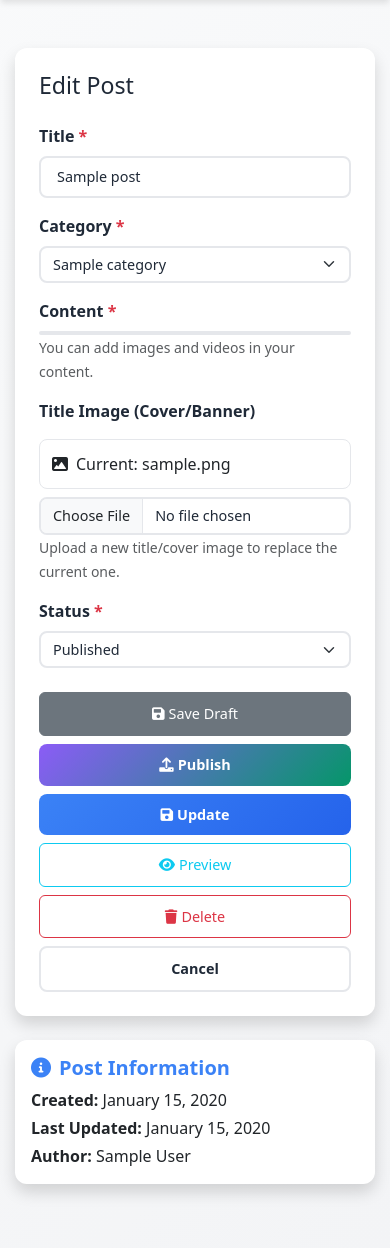
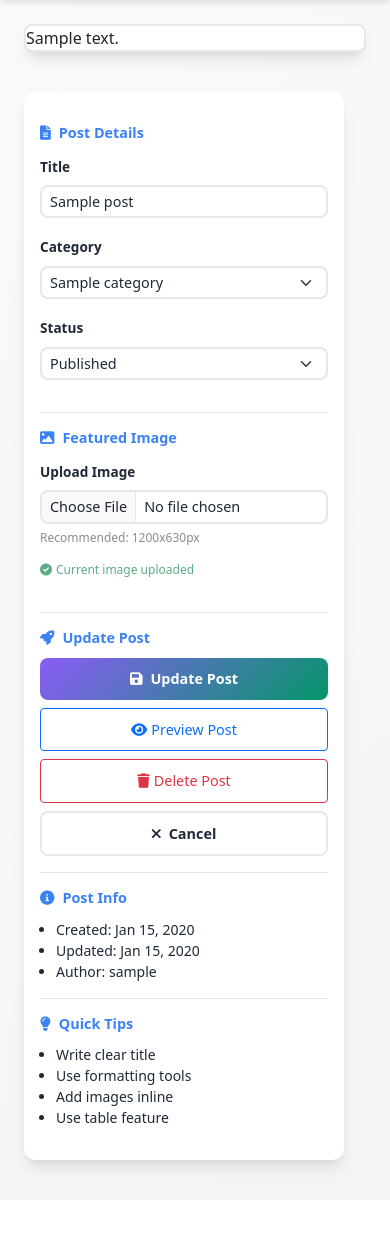
Before and after one commit to MosaddikHabib/tutorial_blog_site_django, a Django app: a page that uses templates/blog/admin_edit_post.html in a window 390 px wide. Shown: the part 115-1363 px from the top of the page. After the commit the page ends 1295 px from the top, so only its background shows below. Run offline with Django 4.2, Linux system fonts and the light colour scheme; a user stored in the database is signed in; tables that the repository leaves empty hold one stand-in row (values such as "Sample post"); some libraries are stand-ins or nearby versions.

Commit message:
Update edit post page with sidebar layout matching create post design

```diff
--- a/templates/blog/admin_edit_post.html
+++ b/templates/blog/admin_edit_post.html
@@ -306,15 +306,80 @@
                 font-size: 0.9rem;
                 padding: 10px 20px;
             }
-            .ql-toolbar {
+            .ck-toolbar {
                 font-size: 0.85rem;
             }
             .form-control, .form-select {
                 font-size: 0.9rem;
             }
-            .row .col-md-6 {
-                margin-bottom: 1rem;
+            .editor-layout {
+                flex-direction: column;
             }
+            .sidebar-controls {
+                width: 100%;
+                order: 2;
+            }
+            .editor-main {
+                order: 1;
+            }
+            .sidebar-controls .card {
+                position: relative;
+                top: 0;
+            }
+        }
+
+        /* Sidebar Layout */
+        .editor-layout {
+            display: flex;
+            gap: 1.5rem;
+            min-height: calc(100vh - 180px);
+        }
+
+        .sidebar-controls {
+            width: 320px;
+            flex-shrink: 0;
+        }
+
+        .sidebar-controls .card {
+            position: sticky;
+            top: 20px;
+        }
+
+        .editor-main {
+            flex: 1;
+            min-width: 0;
+        }
+
+        .sidebar-section {
+            padding: 1rem 0;
+            border-bottom: 1px solid var(--border-color);
+        }
+
+        .sidebar-section:last-child {
+            border-bottom: none;
+        }
+
+        .sidebar-section h6 {
+            font-weight: 700;
+            color: var(--primary-color);
+            margin-bottom: 0.75rem;
+            font-size: 0.9rem;
+        }
+
+        .sidebar-section .form-label {
+            font-size: 0.85rem;
+            margin-bottom: 0.5rem;
+        }
+
+        .sidebar-section .form-control,
+        .sidebar-section .form-select {
+            font-size: 0.9rem;
+        }
+
+        .sidebar-section small {
+            font-size: 0.75rem;
+            color: var(--text-color);
+            opacity: 0.7;
         }
 
         @media (max-width: 575px) {
@@ -359,102 +424,115 @@
         </div>
     </nav>
 
-    <div class="container my-5">
-        <div class="row justify-content-center">
-            <div class="col-lg-10">
-                <div class="card shadow">
-                    <div class="card-body p-4">
-                        <h3 class="mb-4">Edit Post</h3>
-
-                        <form method="POST" enctype="multipart/form-data" id="editForm">
+    <div class="container-fluid px-4 my-4">
+        <form method="POST" enctype="multipart/form-data" id="editPostForm">
             {% csrf_token %}
 
-                            <!-- Title -->
+            <div class="editor-layout">
+                <!-- Left Sidebar Controls -->
+                <div class="sidebar-controls">
+                    <div class="card">
+                        <div class="card-body p-3">
+                            <!-- Post Details Section -->
+                            <div class="sidebar-section">
+                                <h6><i class="fas fa-file-alt me-2"></i>Post Details</h6>
+
                                 <div class="mb-3">
-                                <label for="title" class="form-label">Title <span class="text-danger">*</span></label>
-                                <input type="text" class="form-control form-control-lg" id="title" name="title" value="{{ post.title }}" required>
+                                    <label for="title" class="form-label small">Title</label>
+                                    <input type="text" class="form-control form-control-sm" id="title" name="title" value="{{ post.title }}" placeholder="Enter post title..." required>
                                 </div>
 
-                            <!-- Category -->
                                 <div class="mb-3">
-                                <label for="category" class="form-label">Category <span class="text-danger">*</span></label>
-                                <select class="form-select" id="category" name="category" required>
-                                    <option value="">Select a category</option>
+                                    <label for="category" class="form-label small">Category</label>
+                                    <select class="form-select form-select-sm" id="category" name="category" required>
+                                        <option value="">Select category</option>
                                         {% for category in categories %}
                                         <option value="{{ category.id }}" {% if category.id == post.category.id %}selected{% endif %}>{{ category.name }}</option>
                                         {% endfor %}
                                     </select>
                                 </div>
 
-
-                            <!-- Content -->
                                 <div class="mb-3">
-                                <label for="content" class="form-label">Content <span class="text-danger">*</span></label>
-                                <div id="editor"></div>
-                                <textarea name="content" id="content" style="display:none;" required>{{ post.content }}</textarea>
-                                <small class="text-muted">You can add images and videos in your content.</small>
-                            </div>
-
-                            <!-- Title Image -->
-                            <div class="mb-3">
-                                <label for="featured_image" class="form-label">Title Image (Cover/Banner)</label>
-                                {% if post.featured_image %}
-                                <div class="current-file">
-                                    <i class="fas fa-image me-2"></i>Current: {{ post.featured_image.name }}
-                                </div>
-                                {% endif %}
-                                <input type="file" class="form-control mt-2" id="featured_image" name="featured_image" accept="image/*">
-                                <small class="text-muted">Upload a new title/cover image to replace the current one.</small>
-                            </div>
-
-
-                            <!-- Status -->
-                            <div class="mb-4">
-                                <label for="status" class="form-label">Status <span class="text-danger">*</span></label>
-                                <select class="form-select" id="status" name="status" required>
+                                    <label for="status" class="form-label small">Status</label>
+                                    <select class="form-select form-select-sm" id="status" name="status" required>
                                         <option value="draft" {% if post.status == 'draft' %}selected{% endif %}>Draft</option>
                                         <option value="published" {% if post.status == 'published' %}selected{% endif %}>Published</option>
                                     </select>
                                 </div>
+                            </div>
 
-                            <!-- Actions -->
-                            <div class="d-flex gap-2">
-                                <button type="submit" name="action" value="save" class="btn btn-secondary">
-                                    <i class="fas fa-save me-1"></i>Save Draft
-                                </button>
-                                <button type="submit" name="action" value="publish" class="btn btn-success">
-                                    <i class="fas fa-upload me-1"></i>Publish
-                                </button>
-                                <button type="submit" class="btn btn-primary">
-                                    <i class="fas fa-save me-1"></i>Update
-                                </button>
-                                {% if post.slug %}
-                                <a href="{% url 'post_detail' post.slug %}" target="_blank" class="btn btn-outline-info">
-                                    <i class="fas fa-eye me-1"></i>Preview
-                                </a>
-                                <a href="{% url 'admin_delete_post' post.slug %}" class="btn btn-outline-danger">
-                                    <i class="fas fa-trash me-1"></i>Delete
-                                </a>
-                                {% else %}
-                                <a href="/admin/blog/post/{{ post.id }}/change/" class="btn btn-outline-info">Preview</a>
+                            <!-- Media Section -->
+                            <div class="sidebar-section">
+                                <h6><i class="fas fa-image me-2"></i>Featured Image</h6>
+
+                                <div class="mb-3">
+                                    <label for="featured_image" class="form-label small">Upload Image</label>
+                                    <input type="file" class="form-control form-control-sm" id="featured_image" name="featured_image" accept="image/*">
+                                    <small class="text-muted">Recommended: 1200x630px</small>
+                                    {% if post.featured_image %}
+                                    <div class="mt-2">
+                                        <small class="text-success"><i class="fas fa-check-circle me-1"></i>Current image uploaded</small>
+                                    </div>
                                     {% endif %}
-                                <a href="{% url 'admin_dashboard' %}" class="btn btn-outline-secondary">Cancel</a>
-                            </div>
-                        </form>
                                 </div>
                             </div>
 
-                <!-- Post Info -->
-                <div class="card shadow mt-4">
-                    <div class="card-body">
-                        <h5 class="card-title"><i class="fas fa-info-circle me-2"></i>Post Information</h5>
-                        <p class="mb-1"><strong>Created:</strong> {{ post.created_at|date:"F d, Y" }}</p>
-                        <p class="mb-1"><strong>Last Updated:</strong> {{ post.updated_at|date:"F d, Y" }}</p>
-                        <p class="mb-0"><strong>Author:</strong> {{ post.author.get_full_name|default:post.author.username }}</p>
+                            <!-- Publish Section -->
+                            <div class="sidebar-section">
+                                <h6><i class="fas fa-rocket me-2"></i>Update Post</h6>
+
+                                <button type="submit" class="btn btn-success w-100 mb-2">
+                                    <i class="fas fa-save me-2"></i>Update Post
+                                </button>
+
+                                <a href="{% url 'post_detail' post.slug %}" target="_blank" class="btn btn-outline-primary w-100 btn-sm mb-2">
+                                    <i class="fas fa-eye me-1"></i>Preview Post
+                                </a>
+
+                                <a href="{% url 'admin_delete_post' post.slug %}" class="btn btn-outline-danger w-100 btn-sm mb-2">
+                                    <i class="fas fa-trash me-1"></i>Delete Post
+                                </a>
+
+                                <a href="{% url 'admin_dashboard' %}" class="btn btn-outline-secondary w-100 btn-sm">
+                                    <i class="fas fa-times me-2"></i>Cancel
+                                </a>
+                            </div>
+
+                            <!-- Post Info Section -->
+                            <div class="sidebar-section">
+                                <h6><i class="fas fa-info-circle me-2"></i>Post Info</h6>
+                                <ul class="small mb-0 ps-3">
+                                    <li>Created: {{ post.created_at|date:"M d, Y" }}</li>
+                                    <li>Updated: {{ post.updated_at|date:"M d, Y" }}</li>
+                                    <li>Author: {{ post.author.username }}</li>
+                                </ul>
+                            </div>
+
+                            <!-- Help Section -->
+                            <div class="sidebar-section">
+                                <h6><i class="fas fa-lightbulb me-2"></i>Quick Tips</h6>
+                                <ul class="small mb-0 ps-3">
+                                    <li>Write clear title</li>
+                                    <li>Use formatting tools</li>
+                                    <li>Add images inline</li>
+                                    <li>Use table feature</li>
+                                </ul>
                             </div>
                         </div>
                     </div>
                 </div>
+
+                <!-- Main Editor Area -->
+                <div class="editor-main">
+                    <div class="card">
+                        <div class="card-body p-0">
+                            <div id="editor">{{ post.content|safe }}</div>
+                            <textarea name="content" id="content" style="display:none;">{{ post.content }}</textarea>
+                        </div>
+                    </div>
+                </div>
+            </div>
+        </form>
     </div>
 
     <!-- Bootstrap JS -->
```
Lines whose indentation alone changed are shown as unchanged.
